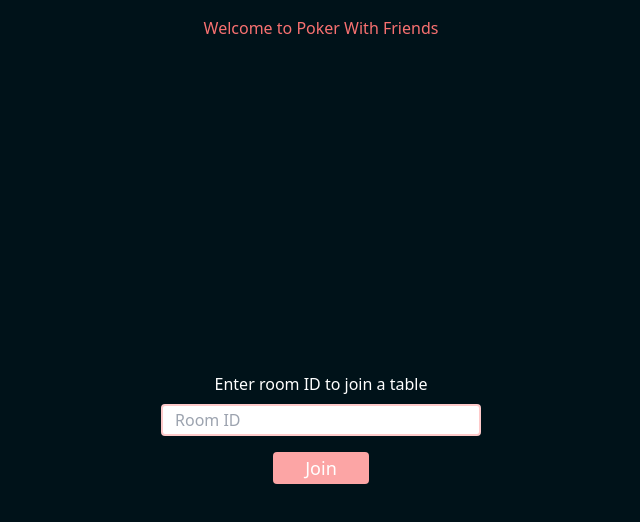
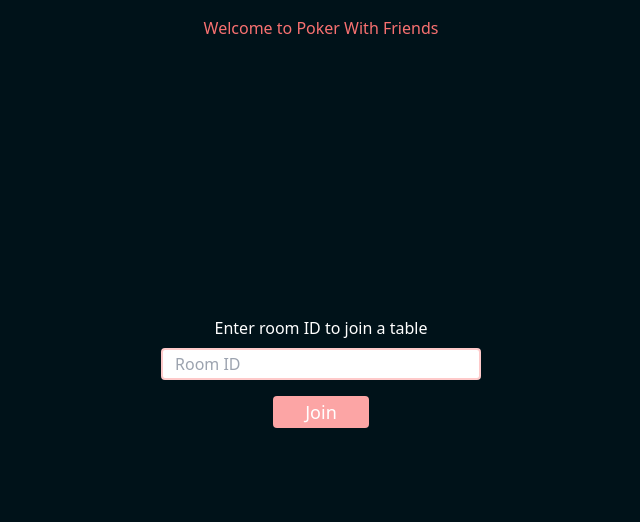
Before and after one commit to JacksonCohen/poker-with-friends, a React (Vite) app in the folder client/: page / in a window 1280 px wide. Shown: the top 522 px of the page, without its empty margins (319-959 px from the left). Built offline with nearby package versions, Linux system fonts and the light colour scheme; no server answers.

Commit message:
Center join prompt

```diff
--- a/client/src/components/JoinRoom/index.tsx
+++ b/client/src/components/JoinRoom/index.tsx
@@ -29,6 +29,7 @@ function JoinRoom() {
 
   return (
     <div className='w-full h-full flex flex-col items-center justify-center mt-8'>
+      <div className='text-center -translate-y-1/2'>
         <h3 className='text-white mb-2'>Enter room ID to join a table</h3>
         <form action='submit' onSubmit={joinRoom} className='flex flex-col items-center'>
           <input
@@ -47,6 +48,7 @@ function JoinRoom() {
           </button>
         </form>
       </div>
+    </div>
   );
 }
 
```
Lines whose indentation alone changed are shown as unchanged.
